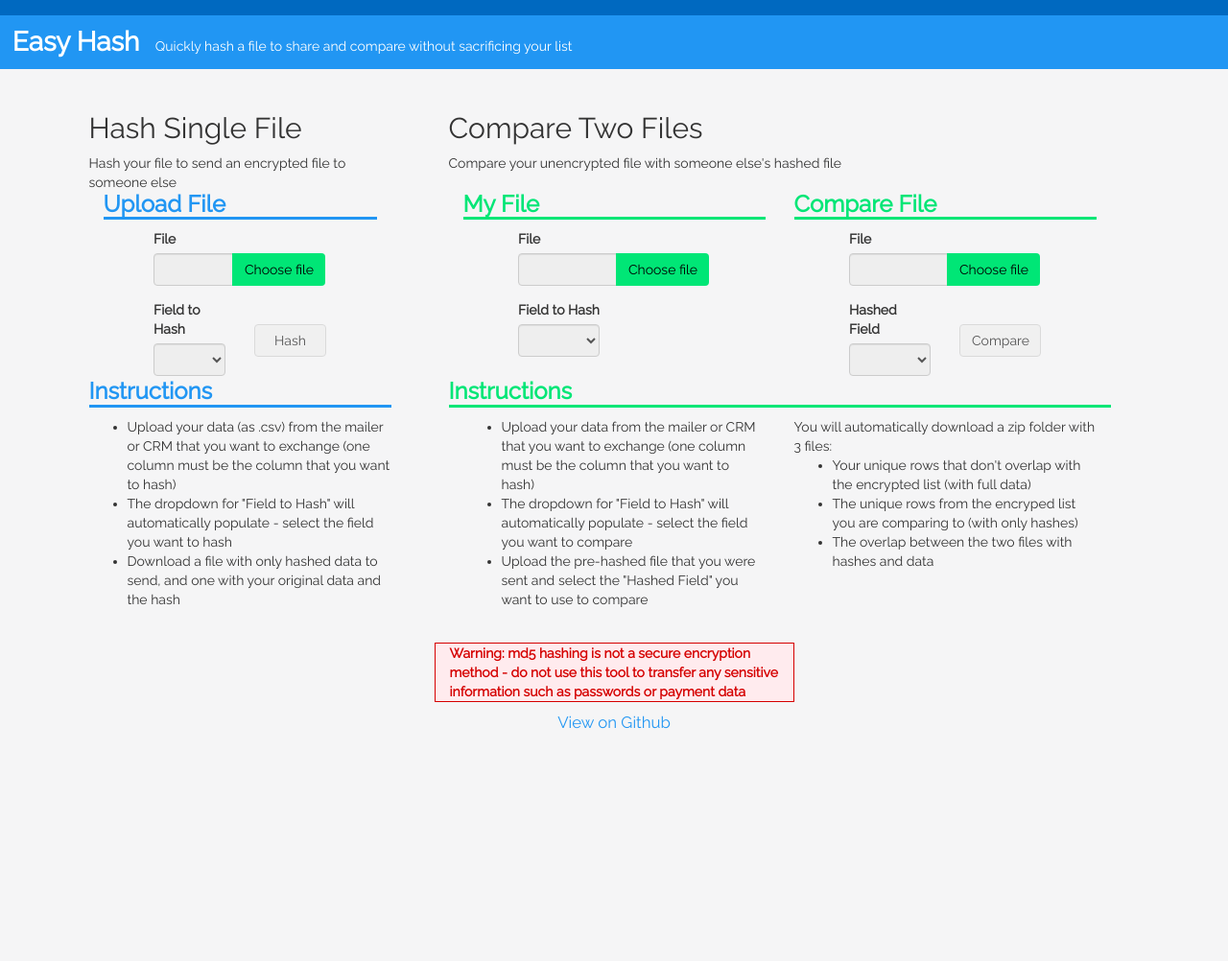
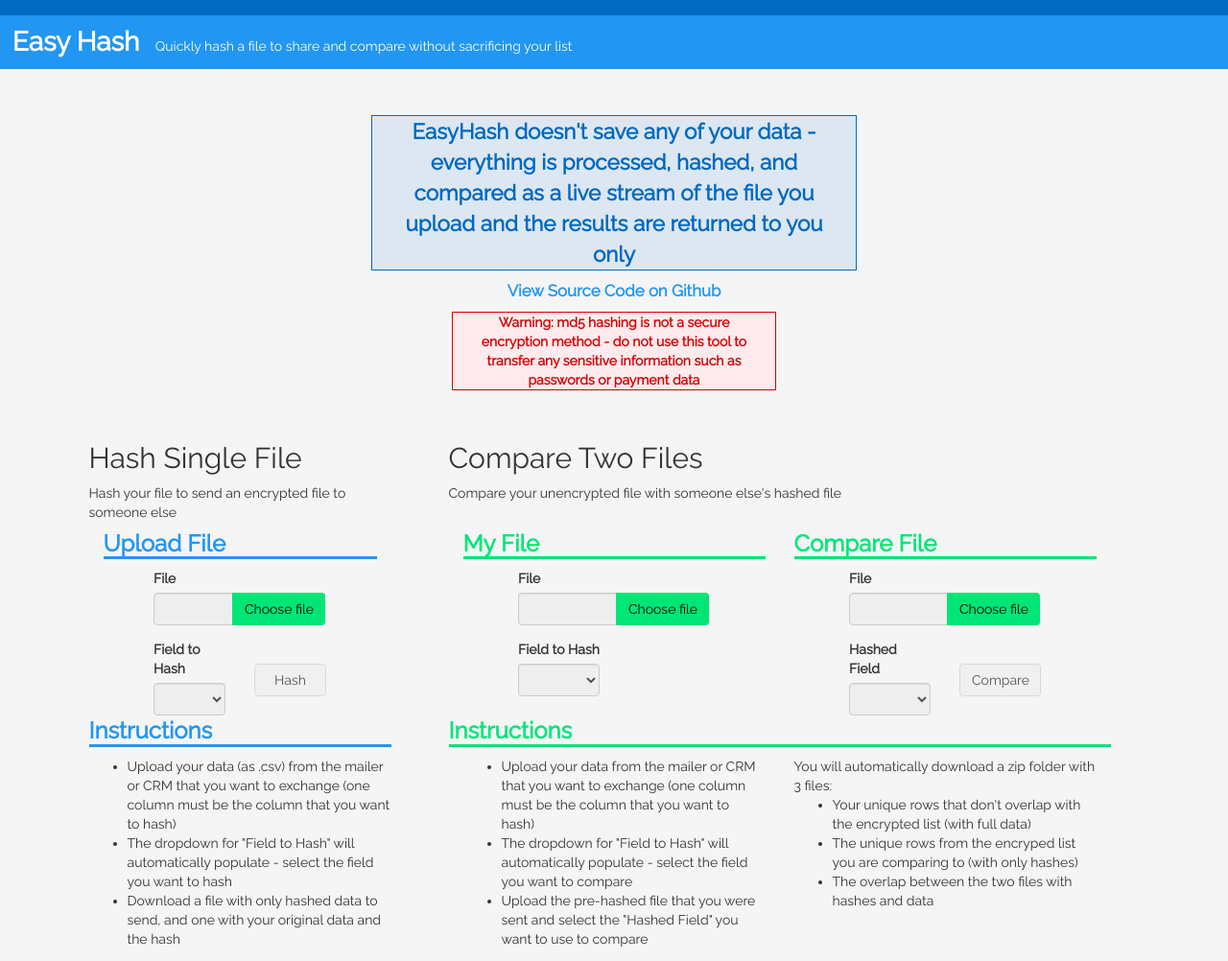
Before and after one commit to ajkahle/easyhash, a website: page public/home.html in a window 1280 px wide. Shown: the whole page at 96% size. Before the commit the page ends 800 px from the top, so only its background shows below. Drawn offline with nearby package versions, Linux system fonts and the light colour scheme; no server answers.

Commit message:
formatting changes

```diff
--- a/public/css/style.css
+++ b/public/css/style.css
@@ -50,6 +50,16 @@ body{
   color:#d50000;
   background-color:#ffebee;
   border: 1px solid #d50000;
+  text-align: center;
+}
+
+.primary{
+  font-size:1.6em;
+  font-weight:bold;
+  color:#0069c0;
+  background-color:#0069c01A;
+  border: 1px solid #0069c0;
+  text-align: center;
 }
 
 h3{
@@ -65,9 +75,11 @@ a:visited{
   color:#2196f3;
 }
 
-.footerlink{
+.codeLink{
   font-size:1.2em;
   text-align: center;
+  margin-bottom:10px;
+  font-weight:bold;
 }
 
 .loading{
@@ -94,6 +106,10 @@ a:visited{
   position:relative;
 }
 
+.headerRow{
+  margin-bottom:10px;
+}
+
 .singleTitle{
   color: #2196f3;
   border-bottom: 3px solid #2196f3;
--- a/public/home.html
+++ b/public/home.html
@@ -82,6 +82,16 @@
     <div class="container-fluid">
       <div class="row formRow">
         <div class="col-xs-12">
+          <div class="row">
+            <div class="row formRow">
+              <p class="row col-xs-6 col-xs-offset-3 primary">EasyHash doesn't save any of your data - everything is processed, hashed, and compared as a live stream of the file you upload and the results are returned to you only</p>
+              <p><a class="row col-xs-4 col-xs-offset-4 codeLink" href="https://github.com/ajkahle/easyhash">View Source Code on Github</a></p>
+              <p class="row col-xs-4 col-xs-offset-4 warning">Warning: md5 hashing is not a secure encryption method - do not use this tool to transfer any sensitive information such as passwords or payment data</p>
+            </div>
+            <div class="col-xs-12">
+
+            </div>
+          </div>
           <div class="row">
             <div name="singleFile" class="col-lg-4">
               <div class="row col-xs-12">
@@ -198,11 +208,6 @@
         </div>
       </div>
 
-      <div class="row formRow">
-        <p class="row col-xs-4 col-xs-offset-4 warning">Warning: md5 hashing is not a secure encryption method - do not use this tool to transfer any sensitive information such as passwords or payment data</p>
-        <p><a class="row col-xs-4 col-xs-offset-4 footerlink" href="https://github.com/ajkahle/easyhash">View on Github</a>
-      </div>
-
     </div>
 
   </body>
```
Also changed, not shown: README.md.
